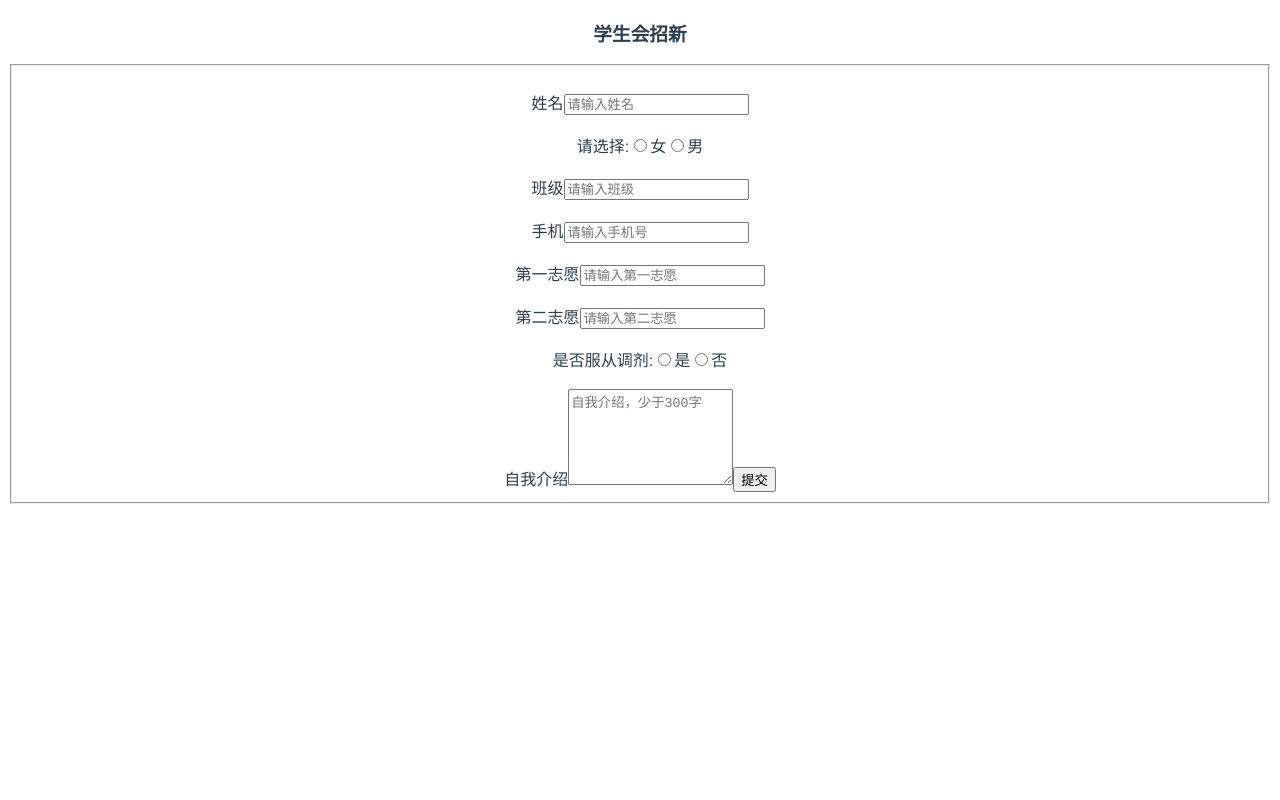
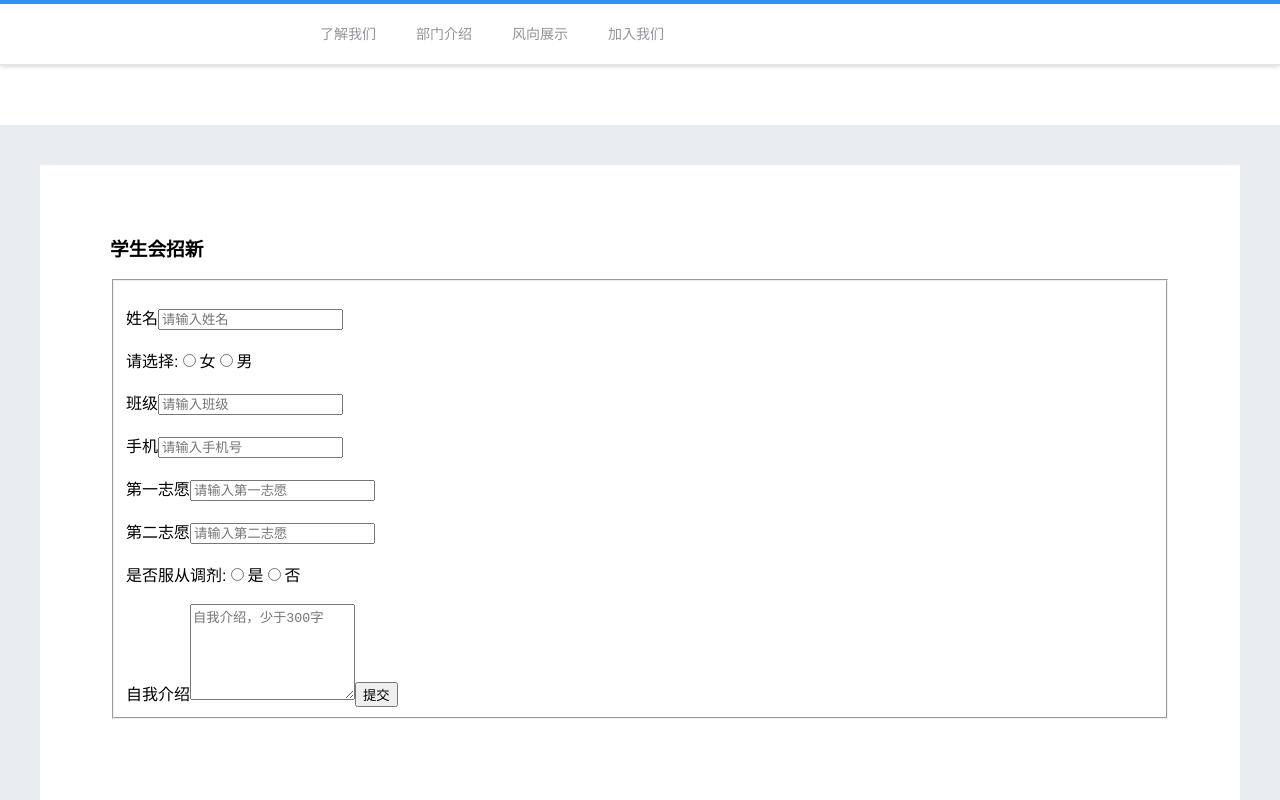
Before and after one commit to qqer5567uop/AST, a Vue app in the folder admission-front/: page / in a window 1280 px wide. Shown: the top 800 px of the page. Built offline with nearby package versions, Linux system fonts and the light colour scheme.

Commit message:
all main page

```diff
--- a/admission-front/src/App.vue
+++ b/admission-front/src/App.vue
@@ -1,22 +1,89 @@
 <template>
   <div id="app">
-    <router-view/>
+    <!-- 头部导航 -->
+    <header class="header">
+      <el-row>
+        <el-col :span="24">
+          <el-menu default-active="5" class="el-menu-demo" mode="horizontal" @select="handleMenu">
+            <el-menu-item index="home">了解我们</el-menu-item>
+            <el-menu-item index="depintro">部门介绍</el-menu-item>
+            <el-menu-item index="display">风向展示</el-menu-item>
+            <el-menu-item index="form">加入我们</el-menu-item>
+          </el-menu>
+        </el-col>
+      </el-row>
+    </header>
+    <div style="position: relative;height: 60px;width: 100%;">
+
+    </div>
+
+    <main>
+      <!-- 右侧主内容区 -->
+      <div  class="main-right" >
+        <transition name="fade">
+          <router-view class="view"></router-view>
+        </transition>
+      </div>
+    </main>
   </div>
 </template>
 
 <script>
-export default {
-  name: 'App'
-}
+  import Vue from 'vue'
+  import Element from 'element-ui'
+  import 'element-ui/lib/theme-chalk/index.css'
+
+  Vue.use(Element)
+
+  export default {
+    name: 'app',
+    data: function (){
+      return {
+        active:true
+      }
+    },
+    created: function(){
+      this.$router.push('');
+    },
+    methods: {
+      handleMenu:function (key) {
+        switch (key) {
+          case 'home':
+            this.$router.push('/Home');
+            break;
+          case 'depintro':
+            this.$router.push('/Form');
+            break;
+          case 'display':
+            this.$router.push('/Form');
+            break;
+          case 'form':
+            this.$router.push('/Form');
+            break;
+          default:
+            this.$router.push('/Home');
+        }
+        console.log(key)
+
+      }
+    }
+  }
 </script>
 
 <style>
-#app {
-  font-family: 'Avenir', Helvetica, Arial, sans-serif;
-  -webkit-font-smoothing: antialiased;
-  -moz-osx-font-smoothing: grayscale;
-  text-align: center;
-  color: #2c3e50;
-  margin-top: 10px;
-}
+  body{margin: 0;}
+  #app {
+    min-width: 1200px;
+    margin: 0 auto;
+    font-family: "Helvetica Neue","PingFang SC",Arial,sans-serif;
+  }
+  /* 头部导航 */
+  header{z-index: 1000;min-width: 1200px;transition: all 0.5s ease;  border-top: solid 4px #3091F2;  background-color: #fff;  box-shadow: 0 2px 4px 0 rgba(0,0,0,.12),0 0 6px 0 rgba(0,0,0,.04);  }
+  header.header-fixed{position: fixed;top: 0;left: 0;right: 0;}
+  header .el-menu-demo{padding-left: 300px!important;}
+
+  /* 主内容区 */
+  main{    display: -webkit-box;  display: -ms-flexbox;  display: flex;  min-height: 800px;  border: solid 40px #E9ECF1;  background-color: #FCFCFC;  }
+  main .main-right{-webkit-box-flex: 1;  -ms-flex: 1;  flex: 1;  background-color: #fff; padding: 50px 70px; }
+  main .el-menu{background-color: transparent!important;}
 </style>
```
Also changed, not shown: admission-front/src/components/AllDept.vue (added, +13 -0 lines), admission-front/src/components/DepIntro.vue (added, +31 -0 lines), admission-front/src/components/Display.vue (added, +32 -0 lines), admission-front/src/components/Home.vue (added, +26 -0 lines).
